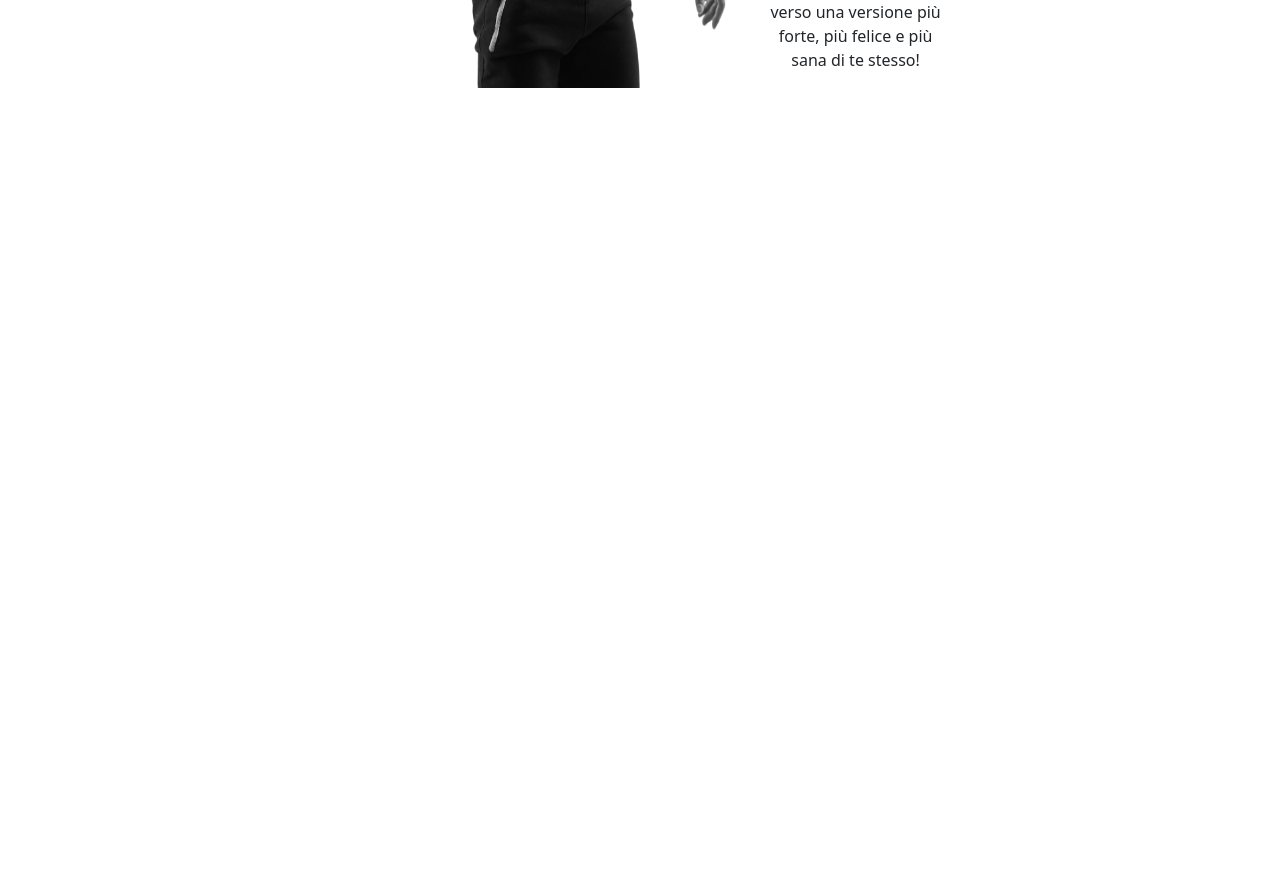
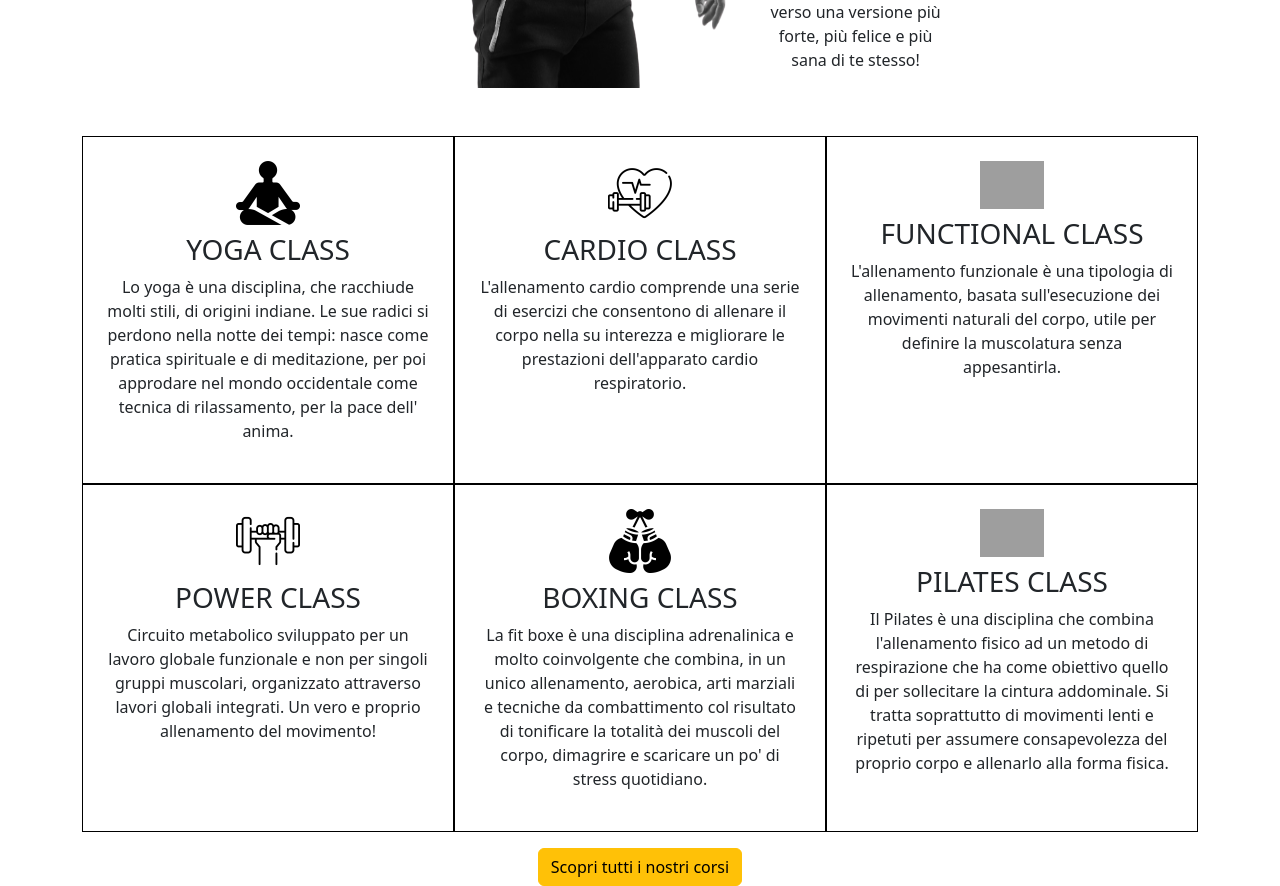
Before and after one commit to CarmenCaniglia/exedra-asd-fe, a React (Vite) app: page / in a window 1280 px wide. Shown: the part 700-1586 px from the top of the page. Before the commit the page ends 836 px from the top, so only its background shows below. Built offline with nearby package versions, Linux system fonts and the light colour scheme; grey boxes are pictures that could not be loaded.

Commit message:
corsi home

```diff
--- a/src/App.css
+++ b/src/App.css
@@ -6,3 +6,11 @@
 .img-home{
   width: 70%;
 }
+
+.class-image{
+  width: 20%;
+}
+
+.class-card{
+  border: 1px solid black;
+}
--- a/src/components/HomeCorsi.jsx
+++ b/src/components/HomeCorsi.jsx
@@ -1,3 +1,89 @@
-const HomeCorsi = () => {};
+import { Button, Col, Container, Row } from "react-bootstrap";
+import yogaImage from "../assets/icone corsi/meditation.png";
+import functionalImage from "../assets/icone corsi/gym.png";
+import cardioImage from "../assets/icone corsi/dumbbell.png";
+import powerImage from "../assets/icone corsi/dumbbell (1).png";
+import boxeImage from "../assets/icone corsi/boxing-gloves.png";
+import pilatesImage from "../assets/icone corsi/woman-stretching-her-body-on-the-floor.png";
+import { useNavigate } from "react-router-dom";
+
+const HomeCorsi = () => {
+  const classi = [
+    {
+      nome: "YOGA CLASS",
+      descrizione:
+        "Lo yoga è una disciplina, che racchiude molti stili, di origini indiane. Le sue radici si perdono nella notte dei tempi: nasce come pratica spirituale e di meditazione, per poi approdare nel mondo occidentale come tecnica di rilassamento, per la pace dell' anima.",
+      imgPath: yogaImage,
+    },
+    {
+      nome: "CARDIO CLASS",
+      descrizione:
+        "L'allenamento cardio comprende una serie di esercizi che consentono di allenare il corpo nella su interezza e migliorare le prestazioni dell'apparato cardio respiratorio.",
+      imgPath: cardioImage,
+    },
+    {
+      nome: "FUNCTIONAL CLASS",
+      descrizione:
+        "L'allenamento funzionale è una tipologia di allenamento, basata sull'esecuzione dei movimenti naturali del corpo, utile per definire la muscolatura senza appesantirla.",
+      imgPath: functionalImage,
+    },
+    {
+      nome: "POWER CLASS",
+      descrizione:
+        "Circuito metabolico sviluppato per un lavoro globale funzionale e non per singoli gruppi muscolari, organizzato attraverso lavori globali integrati. Un vero e proprio allenamento del movimento!",
+      imgPath: powerImage,
+    },
+    {
+      nome: "BOXING CLASS",
+      descrizione:
+        "La fit boxe è una disciplina adrenalinica e molto coinvolgente che combina, in un unico allenamento, aerobica, arti marziali e tecniche da combattimento col risultato di tonificare la totalità dei muscoli del corpo, dimagrire e scaricare un po' di stress quotidiano.",
+      imgPath: boxeImage,
+    },
+    {
+      nome: "PILATES CLASS",
+      descrizione:
+        "Il Pilates è una disciplina che combina l'allenamento fisico ad un metodo di respirazione che ha come obiettivo quello di per sollecitare la cintura addominale. Si tratta soprattutto di movimenti lenti e ripetuti per assumere consapevolezza del proprio corpo e allenarlo alla forma fisica.",
+      imgPath: pilatesImage,
+    },
+  ];
+
+  const navigate = useNavigate();
+  const goToCorsi = () => {
+    navigate("/corsi");
+  };
+
+  return (
+    <Container>
+      <Row className="g-0">
+        {classi.map((classe, index) => (
+          <Col
+            key={index}
+            xs={12}
+            sm={6}
+            md={4}
+            className="classi d-flex align-items-stretch"
+          >
+            <div className="class-card d-flex flex-column align-items-center text-center p-4">
+              <img
+                src={classe.imgPath}
+                alt={classe.nome}
+                className="class-image mb-2 "
+              />
+              <h3>{classe.nome}</h3>
+              <p>{classe.descrizione}</p>
+            </div>
+          </Col>
+        ))}
+      </Row>
+      <Row className="mt-3">
+        <Col className="text-center">
+          <Button onClick={goToCorsi} variant="warning">
+            Scopri tutti i nostri corsi
+          </Button>
+        </Col>
+      </Row>
+    </Container>
+  );
+};
 
 export default HomeCorsi;
```
